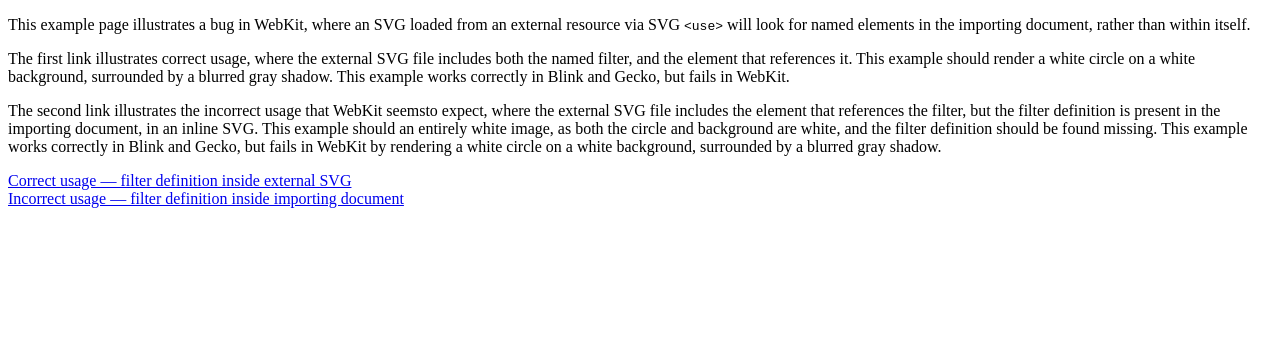
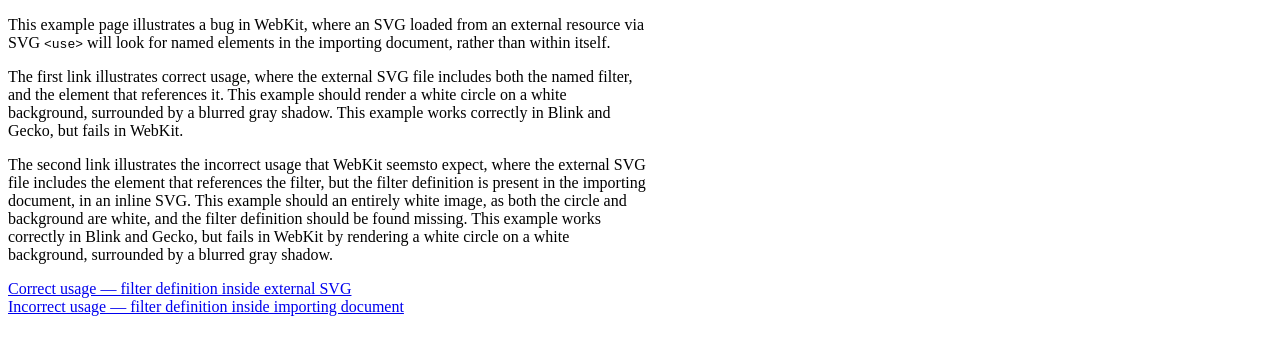
Before and after one commit to sgomes/external-svg-with-filter, a plain HTML site: page index.html in a window 1280 px wide. Drawn offline with Linux system fonts and the light colour scheme.

Commit message:
Add body styling to avoid long paragraphs

```diff
--- a/index.html
+++ b/index.html
@@ -5,7 +5,7 @@
     <meta charset="UTF-8" />
   </head>
 
-  <body>
+  <body style="max-width: 40em;">
 		<p>
 			This example page illustrates a bug in WebKit, where an SVG loaded from an external resource
 			via SVG <code>&lt;use&gt;</code> will look for named elements in the importing document,
```
